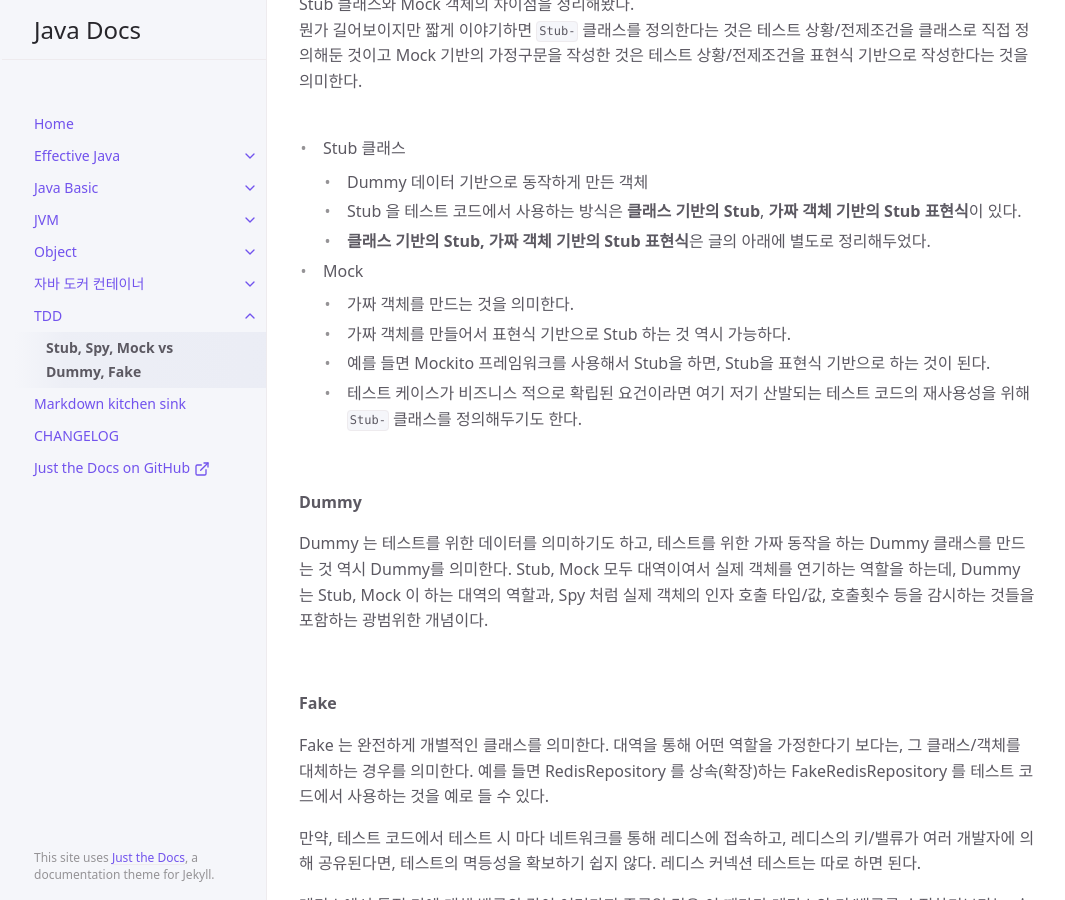
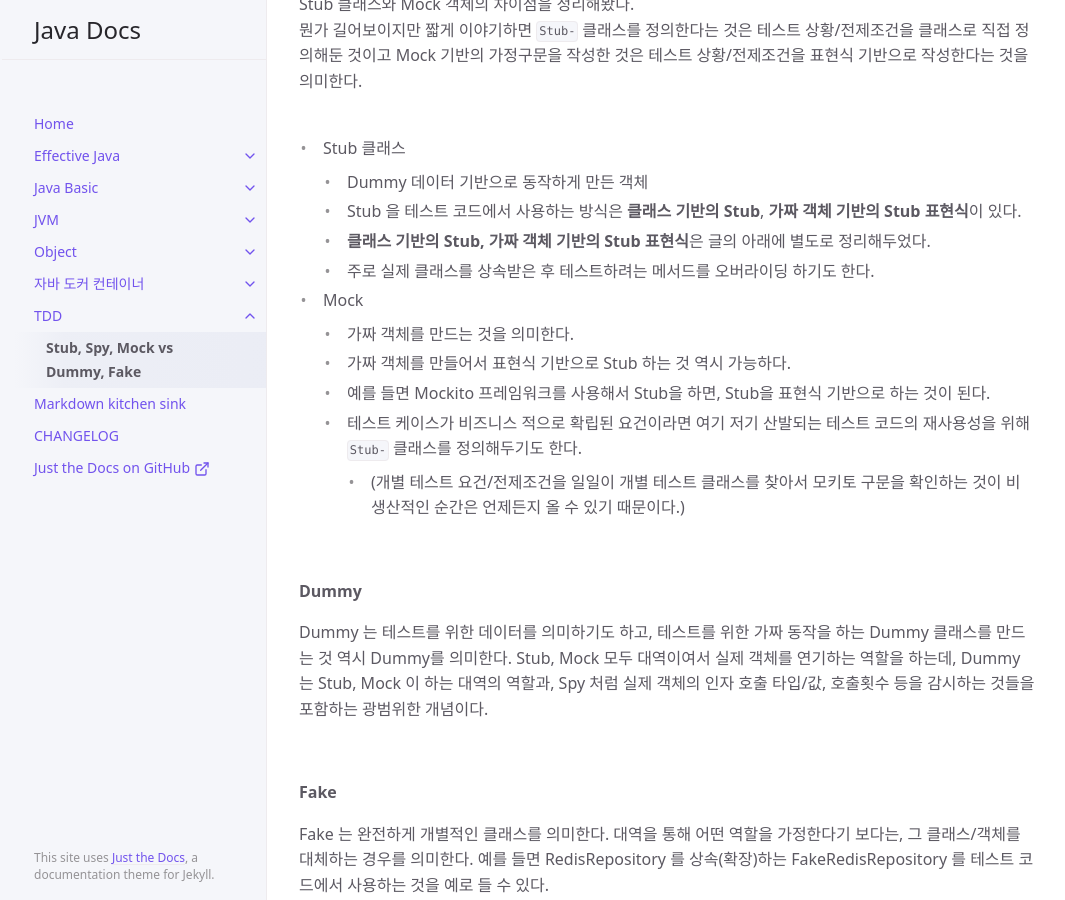
Before and after one commit to chagchagchag/docs-study-java, a Jekyll site: the page built from docs/tdd/Stub, Spy, Mock vs Dummy, Fake.md, in a window 1280 px wide and 900 px high, scrolled down 2101 px. Shown: the whole window, without its empty margins (105-1170 px from the left). Built offline with Jekyll 4.4.1, drawn with Linux system fonts in a browser that asks for light colours.

Commit message:
Stub, Spy, Mock vs Dummy, Fake

```diff
--- a/docs/tdd/Stub, Spy, Mock vs Dummy, Fake.md
+++ b/docs/tdd/Stub, Spy, Mock vs Dummy, Fake.md
@@ -79,11 +79,13 @@ Stub 클래스와 Mock 객체의 차이점을 정리해봤다.<br>
   - Dummy 데이터 기반으로 동작하게 만든 객체
   - Stub 을 테스트 코드에서 사용하는 방식은 **클래스 기반의 Stub**, **가짜 객체 기반의 Stub 표현식**이 있다.
   - **클래스 기반의 Stub, 가짜 객체 기반의 Stub 표현식**은 글의 아래에 별도로 정리해두었다.
+  - 주로 실제 클래스를 상속받은 후 테스트하려는 메서드를 오버라이딩 하기도 한다.
 - Mock
   - 가짜 객체를 만드는 것을 의미한다.
   - 가짜 객체를 만들어서 표현식 기반으로 Stub 하는 것 역시 가능하다.
   - 예를 들면 Mockito 프레임워크를 사용해서 Stub을 하면, Stub을 표현식 기반으로 하는 것이 된다.
   - 테스트 케이스가 비즈니스 적으로 확립된 요건이라면 여기 저기 산발되는 테스트 코드의 재사용성을 위해 `Stub-` 클래스를 정의해두기도 한다.
+    - (개별 테스트 요건/전제조건을 일일이 개별 테스트 클래스를 찾아서 모키토 구문을 확인하는 것이 비생산적인 순간은 언제든지 올 수 있기 때문이다.)
 
 <br>
 
```
